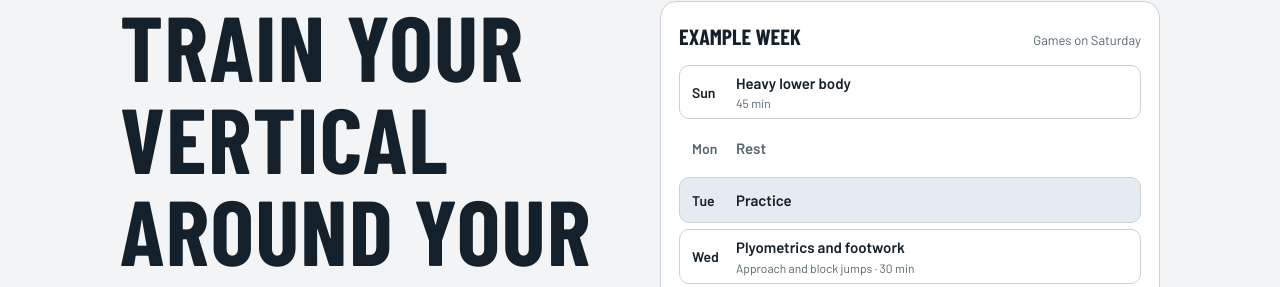
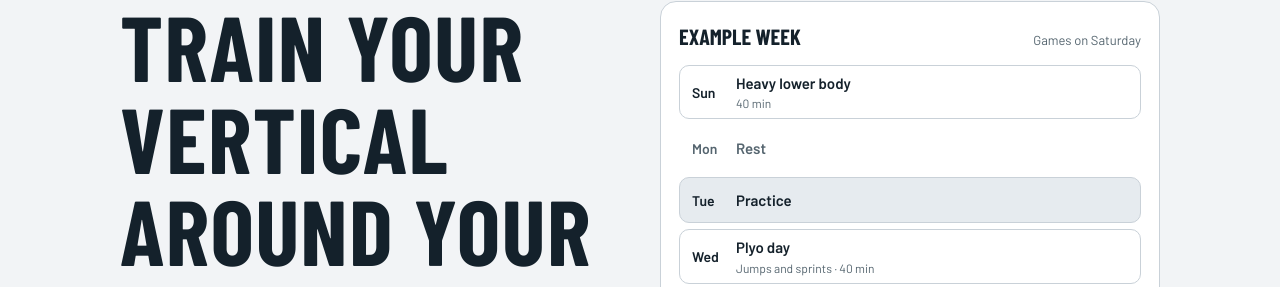
Before and after one commit to Seany-mibb/vert-plan, a plain HTML site: page index.html in a window 1280 px wide. Shown: the part 139-426 px from the top of the page. Drawn offline with nearby package versions, Linux system fonts and the light colour scheme.

Commit message:
Update index.html

```diff
--- a/index.html
+++ b/index.html
@@ -94,10 +94,10 @@ footer{padding:32px 0 56px;border-top:1px solid var(--line);font-size:14px;color
 </div>
 <div class="week" aria-label="Example week">
 <div class="hd"><b>Example week</b><span>Games on Saturday</span></div>
-<div class="r"><div class="d">Sun</div><div class="t">Heavy lower body<small>45 min</small></div></div>
+<div class="r"><div class="d">Sun</div><div class="t">Heavy lower body<small>40 min</small></div></div>
 <div class="r mute"><div class="d">Mon</div><div class="t">Rest</div></div>
 <div class="r pr"><div class="d">Tue</div><div class="t">Practice</div></div>
-<div class="r"><div class="d">Wed</div><div class="t">Plyometrics and footwork<small>Approach and block jumps · 30 min</small></div></div>
+<div class="r"><div class="d">Wed</div><div class="t">Plyo day<small>Jumps and sprints · 40 min</small></div></div>
 <div class="r pr"><div class="d">Thu</div><div class="t">Practice</div></div>
 <div class="r"><div class="d">Fri</div><div class="t">Upper body and core<small>35 min</small></div></div>
 <div class="r g"><div class="d">Sat</div><div class="t">Game</div></div>
@@ -123,7 +123,7 @@ footer{padding:32px 0 56px;border-top:1px solid var(--line);font-size:14px;color
 <h2>Three things the MVP does</h2>
 <div class="cols">
 <div class="feat"><h3>A week that moves around games</h3><p>Set your game and practice days. Heavy leg work and jump sessions shift away from game days, and a load bar warns you when the week is packed.</p></div>
-<div class="feat"><h3>Strength first, jumps second</h3><p>Squats, hinges, single-leg work and calves build the base. Ankle and knee prep starts every session. Plyometrics and footwork come on their own day.</p></div>
+<div class="feat"><h3>Strength first, jumps second</h3><p>Box squats, deadlifts and calf raises build the base on a heavy day. Ankle and knee prep starts every session. A plyo day adds weighted squat jumps, knees to jump, approach jumps, sprints, pogo jumps and single leg step up jumps.</p></div>
 <div class="feat fc"><h3>Film a set, check your form</h3><p>Record a clip, watch it next to a coach demo, and answer a short checklist like "Did your knees cave in?". You get one clear cue to work on and a reminder to re-check.</p></div>
 </div>
 </section>
```
